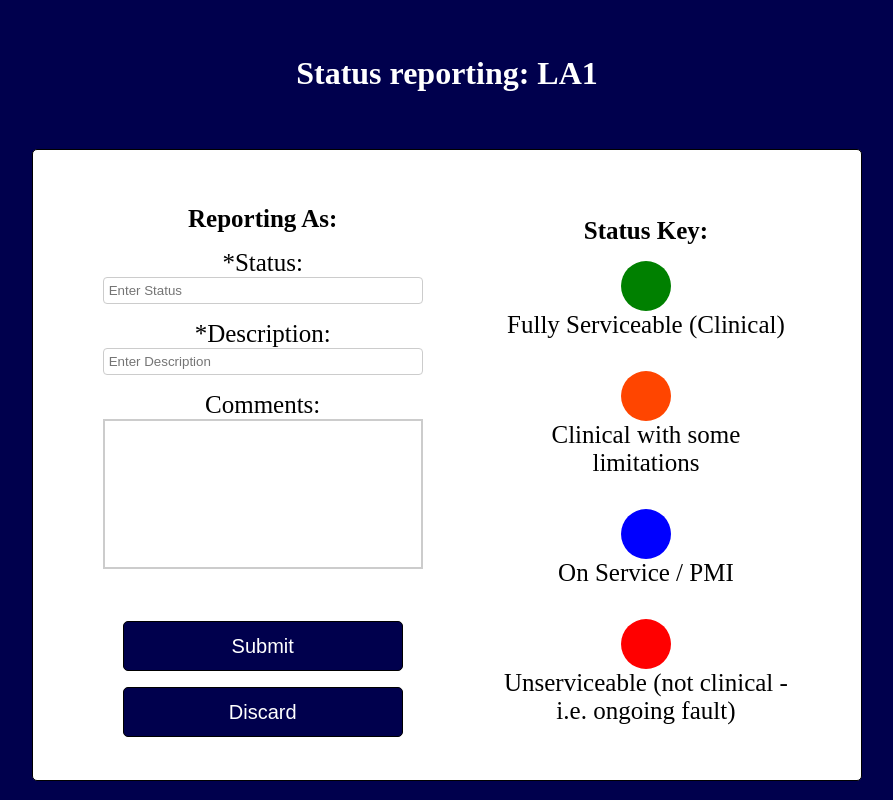
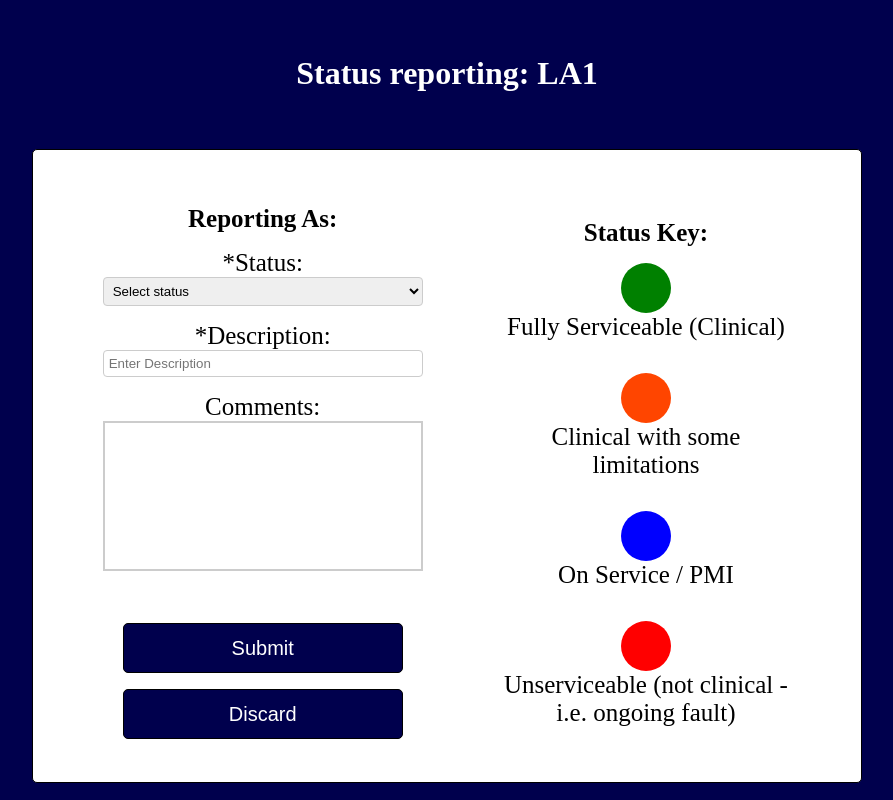
Before and after one commit to OliviaJMartin/MaStER-machine-overview-web-app, a Python web app: template templates/UpdateStatus.html in a window 1280 px wide. Shown: the whole page, without its empty margins (193-1086 px from the left). Run offline with Jinja, Linux system fonts and the light colour scheme; the template is opened without the code that fills it, so the values that code supplies are empty.

Commit message:
linked pages/passing variables

```diff
--- a/styles/updateStatusStyle.css
+++ b/styles/updateStatusStyle.css
@@ -159,3 +159,12 @@ button[type=submit] {
 button[type=submit]:hover {
     background-color:rgb(72,73,75);
 }
+
+select {
+    width: 80%;
+    padding: 5px;
+    border: 1px solid #ccc;
+    border-radius:4px;
+    box-sizing: border-box;
+    resize: vertical;
+}
--- a/templates/UpdateStatus.html
+++ b/templates/UpdateStatus.html
@@ -16,7 +16,13 @@
       <br><br>
       <text>*Status:</text>
       <br>
-      <input type="text" placeholder="Enter Status" name="status" required> <!--text box to be swapped out to combo when django is added -->
+      <select name="status" id="status">
+        <option value="" selected="selected">Select status</option>
+        <option value="" >Fully Serviceable (Clinical)</option>
+        <option value="" >Clinical with some limitations</option>
+        <option value="" >On Service/PMI</option>
+        <option value="" >Unserviceable (not clinical)</option>
+      </select>
       <br> <br>
       <text>*Description:</text>
       <br>
@@ -25,9 +31,9 @@
       <text>Comments:</text>
       <textarea rows="5" id="multiLineInput"></textarea> <!-- multi-line textbox for comments -->
       <br><br><br><br>
-      <button type="submit">Submit</button>
+      <button type="submit" id="submit">Submit</button>
       <br><br>
-      <button type="submit">Discard</button>
+      <button type="submit" id="discard">Discard</button>
       <br>
     </div>
 
@@ -47,5 +53,14 @@
       <text>Unserviceable (not clinical - i.e. ongoing fault)</text>
     </div>
   </div>
+  <script>
+    document.getElementById("submit").onclick = function() {
+            location.href = "http://localhost:63342/MaStER-machine-overview-web-app2/templates/MachineStatus.html";
+        }
+
+    document.getElementById("discard").onclick = function() {
+            location.href = "http://localhost:63342/MaStER-machine-overview-web-app2/templates/UpdateStatus.html";
+        }
+  </script>
 </body>
 </html>
--- /dev/null
+++ b/views.py
@@ -0,0 +1,6 @@
+from django.http import HttpResponse
+
+
+def hello(request):
+    text = """<h1> welcome to my app </h1>"""
+    return HttpResponse(text)
```
Also changed, not shown: templates/Login.html (+10 -2 lines), templates/MachineStatus.html (+22 -6 lines), templates/Overview.html (+37 -4 lines), urls.py (added).
